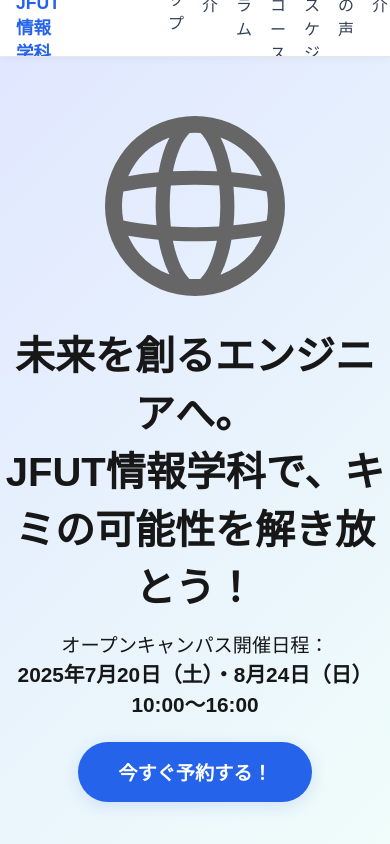
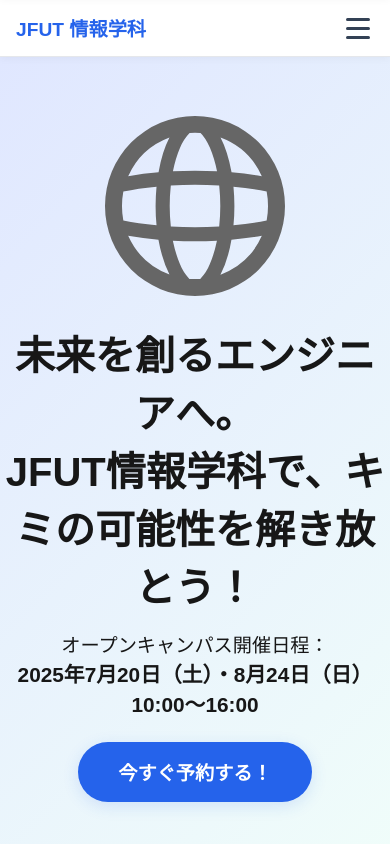
Before and after one commit to jeyearth/open-campus-web, a Next.js app: page / in a window 390 px wide. Shown: the top 844 px of the page. Built offline with nearby package versions, Linux system fonts and the light colour scheme.

Commit message:
feat: Implement responsive navigation bar with styled-components and add theme support

```diff
--- a/src/components/layout/NavBar.tsx
+++ b/src/components/layout/NavBar.tsx
@@ -1,45 +1,157 @@
-import React from 'react';
+import React, { useState } from 'react';
+import styled from 'styled-components';
 
 const navItems = [
-  { label: '表紙', to: '#hero' },
   { label: '特色・強み', to: '#features' },
   { label: '3ステップ', to: '#steps' },
-  { label: '分野紹介', to: '#fields' },
-  { label: 'プログラム', to: '#programs' },
-  { label: 'モデルコース', to: '#courses' },
+  // { label: '分野紹介', to: '#fields' },
+  // { label: 'プログラム', to: '#programs' },
+  // { label: 'モデルコース', to: '#courses' },
   { label: 'タイムスケジュール', to: '#schedule' },
   { label: '体験者の声', to: '#voices' },
-  { label: '施設紹介', to: '#facilities' },
-  { label: 'サークル', to: '#circles' },
-  { label: '入試・相談', to: '#admission' },
+  // { label: '施設紹介', to: '#facilities' },
+  // { label: 'サークル', to: '#circles' },
+  // { label: '入試・相談', to: '#admission' },
   { label: 'アクセス', to: '#access' },
 ];
 
+const MyNavBar = styled.nav`
+  position: fixed;
+  top: 0;
+  left: 0;
+  width: 100%;
+  background: rgba(255, 255, 255, 0.97);
+  box-shadow: 0 2px 8px rgba(0, 0, 0, 0.04);
+  z-index: 1000;
+  border-bottom: 1px solid #e5e7eb;
+`;
+
+const NavContainer = styled.div`
+  max-width: 1200px;
+  margin: 0 auto;
+  display: flex;
+  align-items: center;
+  height: 56px;
+  padding: 0 16px;
+  overflow-x: auto;
+  justify-content: space-between;
+`;
+
+const LeftWrapper = styled.div`
+  display: flex;
+  align-items: center;
+`;
+
+const Logo = styled.span`
+  font-weight: bold;
+  font-size: 1.2rem;
+  margin-right: 24px;
+  color: #2563eb;
+`;
+
+const NavList = styled.ul<{ open: boolean }>`
+  display: flex;
+  gap: 18px;
+  list-style: none;
+  margin: 0;
+  padding: 0;
+
+  @media (max-width: 768px) {
+    position: fixed;
+    top: 56px;
+    left: 0;
+    width: 100vw;
+    background: rgba(255, 255, 255, 0.97);
+    flex-direction: column;
+    gap: 0;
+    padding: 16px 0;
+    box-shadow: 0 2px 8px rgba(0, 0, 0, 0.04);
+    transform: ${({ open }) => (open ? 'translateY(0)' : 'translateY(-120%)')};
+    transition: transform 0.3s;
+    z-index: 999;
+  }
+`;
+
+const NavItem = styled.a`
+  color: #334155;
+  text-decoration: none;
+  font-weight: 500;
+  font-size: 1rem;
+  padding: 4px 4px;
+  transition: color 0.2s;
+  cursor: pointer;
+  &:hover {
+    color: #2563eb;
+  }
+  @media (max-width: 768px) {
+    display: block;
+    padding: 14px 24px;
+    font-size: 1rem;
+  }
+`;
+
+const Hamburger = styled.button<{ open: boolean }>`
+  display: none;
+  background: none;
+  border: none;
+  cursor: pointer;
+  width: 32px;
+  height: 32px;
+  flex-direction: column;
+  justify-content: center;
+  align-items: center;
+  z-index: 1001;
+  @media (max-width: 768px) {
+    display: flex;
+  }
+  span {
+    display: block;
+    width: 24px;
+    height: 3px;
+    margin: 3px 0;
+    background: ${({ open }) => (open ? '#2563eb' : '#334155')};
+    border-radius: 2px;
+    transition: 0.3s;
+  }
+`;
+
 const NavBar: React.FC = () => {
+  const [open, setOpen] = useState(false);
+
+  const handleNavClick = () => setOpen(false);
+
   return (
-    <nav style={{
-      position: 'fixed',
-      top: 0,
-      left: 0,
-      width: '100%',
-      background: 'rgba(255,255,255,0.97)',
-      boxShadow: '0 2px 8px rgba(0,0,0,0.04)',
-      zIndex: 1000,
-      borderBottom: '1px solid #e5e7eb',
-    }}>
-      <div style={{ maxWidth: 1200, margin: '0 auto', display: 'flex', alignItems: 'center', height: 56, padding: '0 16px', overflowX: 'auto' }}>
-        <span style={{ fontWeight: 'bold', fontSize: '1.1rem', marginRight: 24, color: '#2563eb' }}>JFUT情報学科</span>
-        <ul style={{ display: 'flex', gap: 18, listStyle: 'none', margin: 0, padding: 0 }}>
+    <MyNavBar>
+      <NavContainer>
+        <LeftWrapper>
+          <Logo>JFUT 情報学科</Logo>
+        </LeftWrapper>
+        <Hamburger
+          open={open}
+          aria-label="メニュー"
+          onClick={() => setOpen((prev) => !prev)}
+        >
+          <span style={{
+            transform: open ? 'rotate(45deg) translate(5px, 5px)' : 'none'
+          }} />
+          <span style={{
+            opacity: open ? 0 : 1
+          }} />
+          <span style={{
+            transform: open ? 'rotate(-45deg) translate(8px, -8px)' : 'none'
+          }} />
+        </Hamburger>
+        <NavList open={open}>
           {navItems.map((item) => (
             <li key={item.to}>
-              <a href={item.to} style={{ color: '#334155', textDecoration: 'none', fontWeight: 500, fontSize: '1rem', padding: '4px 0', transition: 'color 0.2s' }}>
+              <NavItem href={item.to} onClick={handleNavClick}>
                 {item.label}
-              </a>
+              </NavItem>
             </li>
           ))}
-        </ul>
-      </div>
-    </nav>
+        </NavList>
+      </NavContainer>
+    </MyNavBar>
   );
 };
 
--- a/src/pages/_app.tsx
+++ b/src/pages/_app.tsx
@@ -1,6 +1,12 @@
 import "@/styles/globals.css";
+import { ThemeProvider } from "styled-components";
+import { theme } from "@/styles/theme";
 import type { AppProps } from "next/app";
 
 export default function App({ Component, pageProps }: AppProps) {
-  return <Component {...pageProps} />;
+  return (
+    <ThemeProvider theme={theme} >
+      <Component {...pageProps} />;
+    </ThemeProvider>
+  )
 }
--- /dev/null
+++ b/src/styles/theme.ts
@@ -0,0 +1,19 @@
+export const theme = {
+  pallet: {
+    primary: {
+      light: "#42a5f5",
+      main: "#1976d2",
+      dark: "#1565c0",
+      contrastText: "#ffffff",
+    },
+    secondary: {
+      light: "#ba68c8",
+      main: "#9c27b0",
+      dark: "#7b1fa2",
+      contrastText: "#ffffff",
+    },
+  },
+  offset: {
+    gap: 8,
+  },
+};
```
Also changed, not shown: src/styles/styled-components.d.ts (added, +9 -0 lines), src/images/hero-image.jpeg (added).
